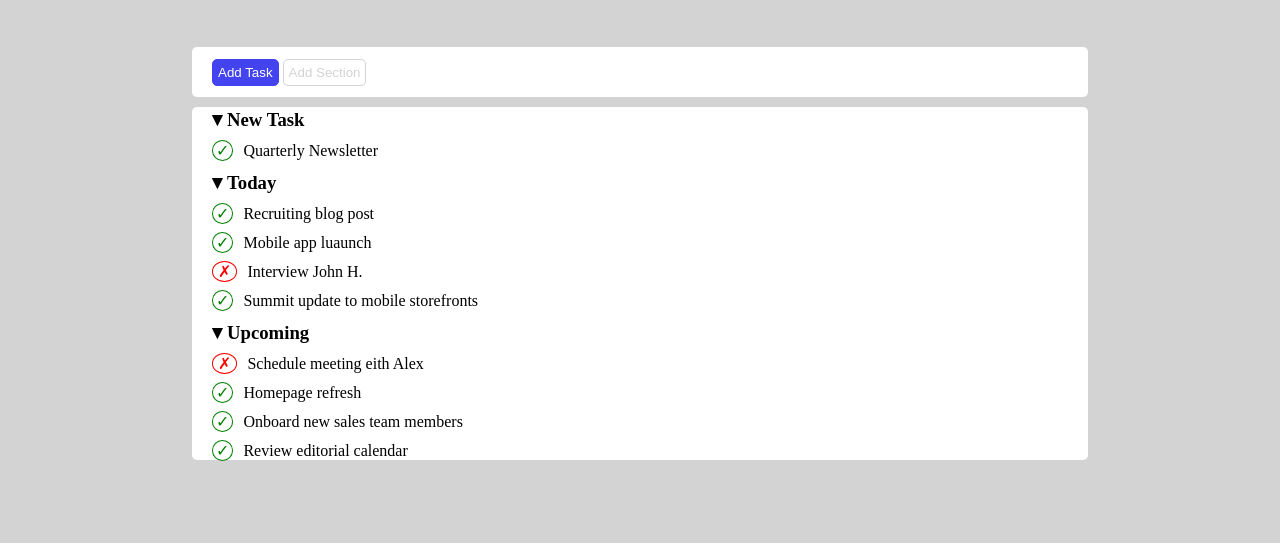
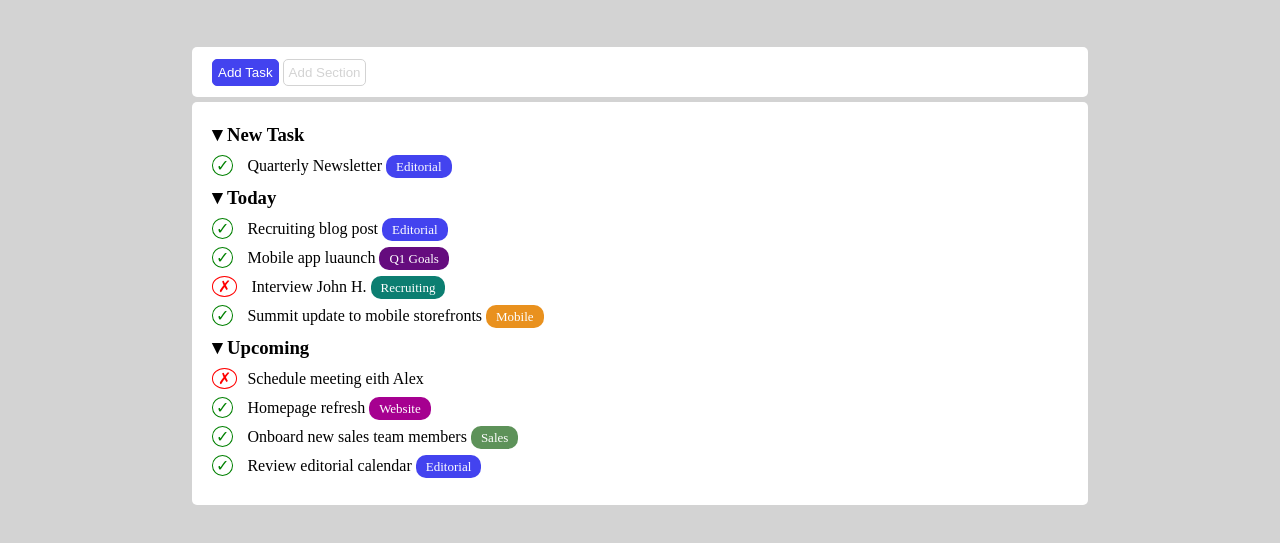
Before and after one commit to Edoardo-Monti/html-css-toboolist, a plain HTML site: page index.html in a window 1280 px wide. Shown: the part 83-626 px from the top of the page. Drawn offline with Linux system fonts and the light colour scheme.

Commit message:
Before/After Fine

```diff
--- a/assets/style.css
+++ b/assets/style.css
@@ -66,7 +66,8 @@ main{
     background-color: white;
     border-radius: 5px;
     padding-left: 20px;
-    margin-top: 10px;
+    margin-top: 5px;
+    padding: 20px 20px;
 }
 
 ul li{
@@ -99,3 +100,64 @@ h3::before{
     border-radius: 50%;
     padding: 1px 3px;
 }
+
+div{
+    display: inline-block;
+}
+
+.edit::after{
+    content: 'Editorial';
+    background-color: #4343ef;
+    padding: 4px 10px;
+    border-radius: 10px;
+    color: white;
+    font-size: small;
+}
+
+
+
+.goals::after{
+    content: 'Q1 Goals';
+    background-color: #650c7e;
+    padding: 4px 10px;
+    border-radius: 10px;
+    color: white;
+    font-size: small;
+
+}
+
+.recru::after{
+    content: 'Recruiting';
+    background-color: #0c7e71;
+    padding: 4px 10px;
+    border-radius: 10px;
+    color: white;
+    font-size: small;
+}
+
+.mobile::after{
+    content: 'Mobile';
+    background-color: #e9911e;
+    padding: 4px 10px;
+    border-radius: 10px;
+    color: white;
+    font-size: small;
+}
+
+.web::after{
+    content: 'Website';
+    background-color: #a60090;
+    padding: 4px 10px;
+    border-radius: 10px;
+    color: white;
+    font-size: small;
+}
+
+.sales::after{
+    content: 'Sales';
+    background-color: #5d9259;
+    padding: 4px 10px;
+    border-radius: 10px;
+    color: white;
+    font-size: small;
+}
--- a/index.html
+++ b/index.html
@@ -29,17 +29,39 @@
         <section>
             <h3>New Task</h3>
             <ul>
-                <li class="check">Quarterly Newsletter</li>
+                <div>
+                    <li class="check">
+                        <span class="edit">
+                            Quarterly Newsletter
+                        </span>
+                    </li>
+                </div>
             </ul>
         </section>
 
         <section>
             <h3>Today</h3>
             <ul>
-                <li class="check">Recruiting blog post</li>
-                <li class="check">Mobile app luaunch</li>
-                <li class="cros">Interview John H.</li>
-                <li class="check">Summit update to mobile storefronts</li>
+                <li class="check">
+                    <span class="edit">
+                        Recruiting blog post
+                    </span>
+                </li>
+                <li class="check">
+                    <span class="goals">
+                        Mobile app luaunch
+                    </span>
+                </li>
+                <li class="cros">
+                    <span class="recru">
+                        Interview John H.
+                    </span>
+                </li>
+                <li class="check">
+                    <span class="mobile">
+                        Summit update to mobile storefronts
+                    </span>
+                </li>
             </ul>
         </section>
 
@@ -47,9 +69,21 @@
             <h3>Upcoming</h3>
             <ul>
                 <li class="cros">Schedule meeting eith Alex</li>
-                <li class="check">Homepage refresh</li>
-                <li class="check">Onboard new sales team members</li>
-                <li class="check">Review editorial calendar</li>
+                <li class="check">
+                    <span class="web">
+                        Homepage refresh
+                    </span>
+                </li>
+                <li class="check">
+                    <span class="sales">
+                        Onboard new sales team members
+                    </span>
+                </li>
+                <li class="check">
+                    <span class="edit">
+                    Review editorial calendar
+                    </span>
+                </li>
             </ul>
         </section>
     </main>
```
